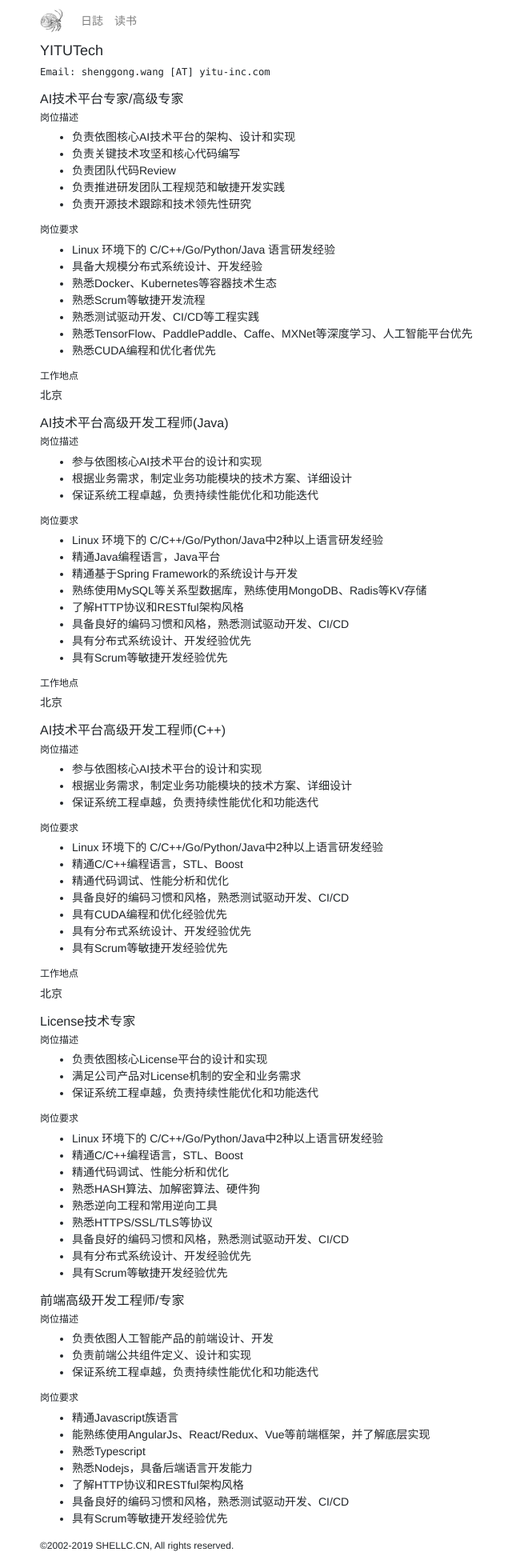
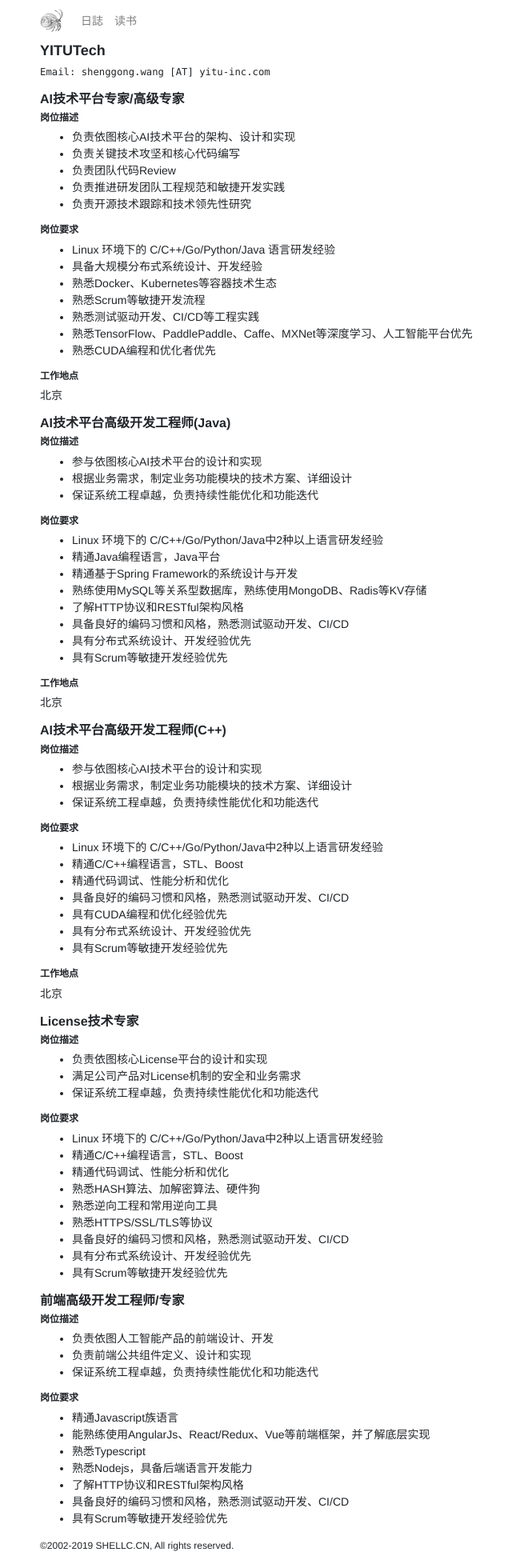
Before and after one commit to shellc/shellc.github.io, a Jekyll site: the page built from yitu-jd.md, in a window 1280 px wide. Shown: the whole page at 80% size, without its empty margins (35-675 px from the left). Built offline with Jekyll 4.4.1, drawn with Linux system fonts in a browser that asks for light colours.

Commit message:
Update styles.css

```diff
--- a/assets/css/styles.css
+++ b/assets/css/styles.css
@@ -5,10 +5,10 @@
 /*color: #343a40;*/
 }
 
-h1 {font-size:18px}
-h2 {font-size:16px}
-h3 {font-size:14px}
-h4,h5,h6 {font-size:12px}
+h1 {font-size:18px;font-weight:bold;}
+h2 {font-size:16px;font-weight:bold;}
+h3 {font-size:14px;font-weight:bold;}
+h4,h5,h6 {font-size:12px;font-weight:bold;}
 
 /*a { color: #343a40}*/
 
```
